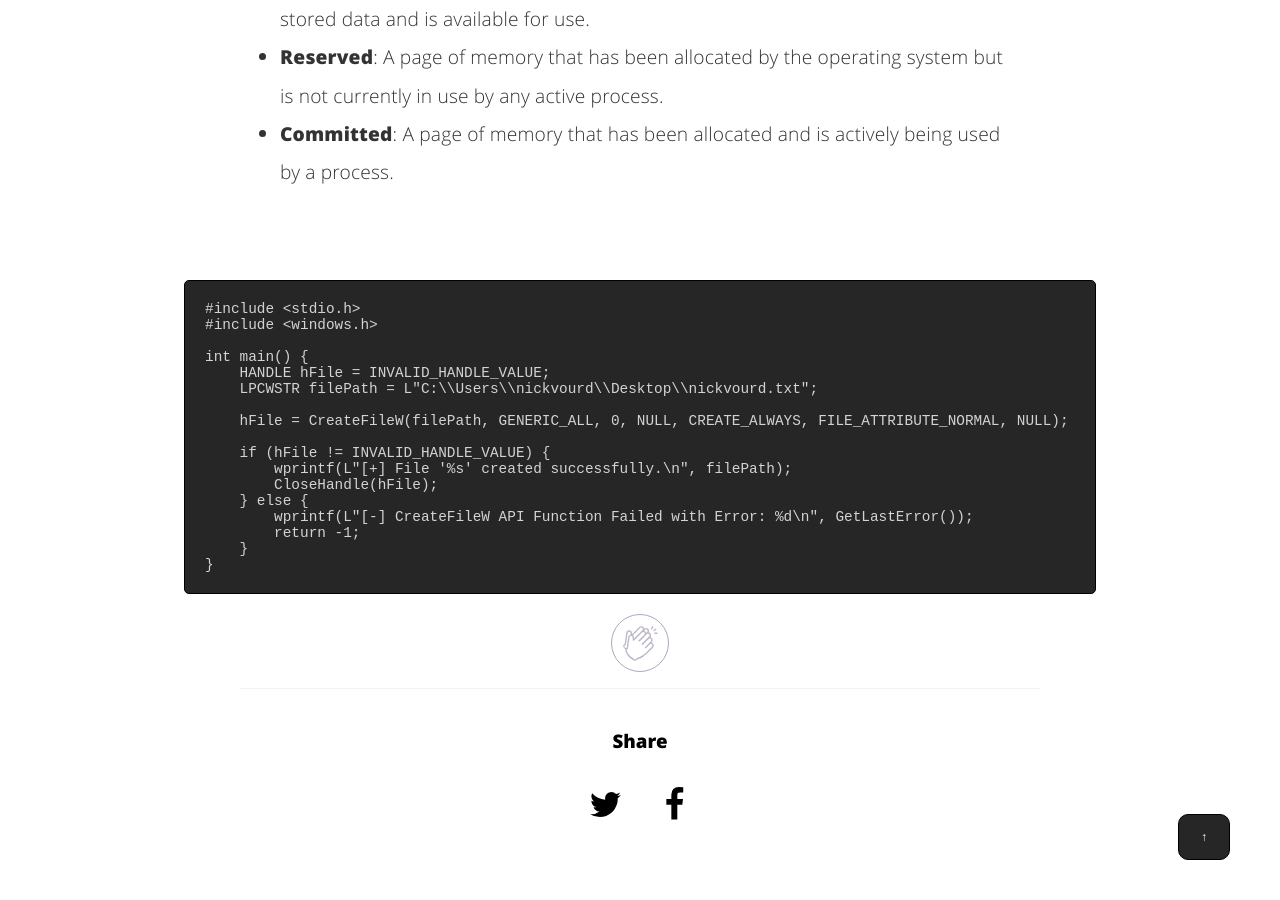
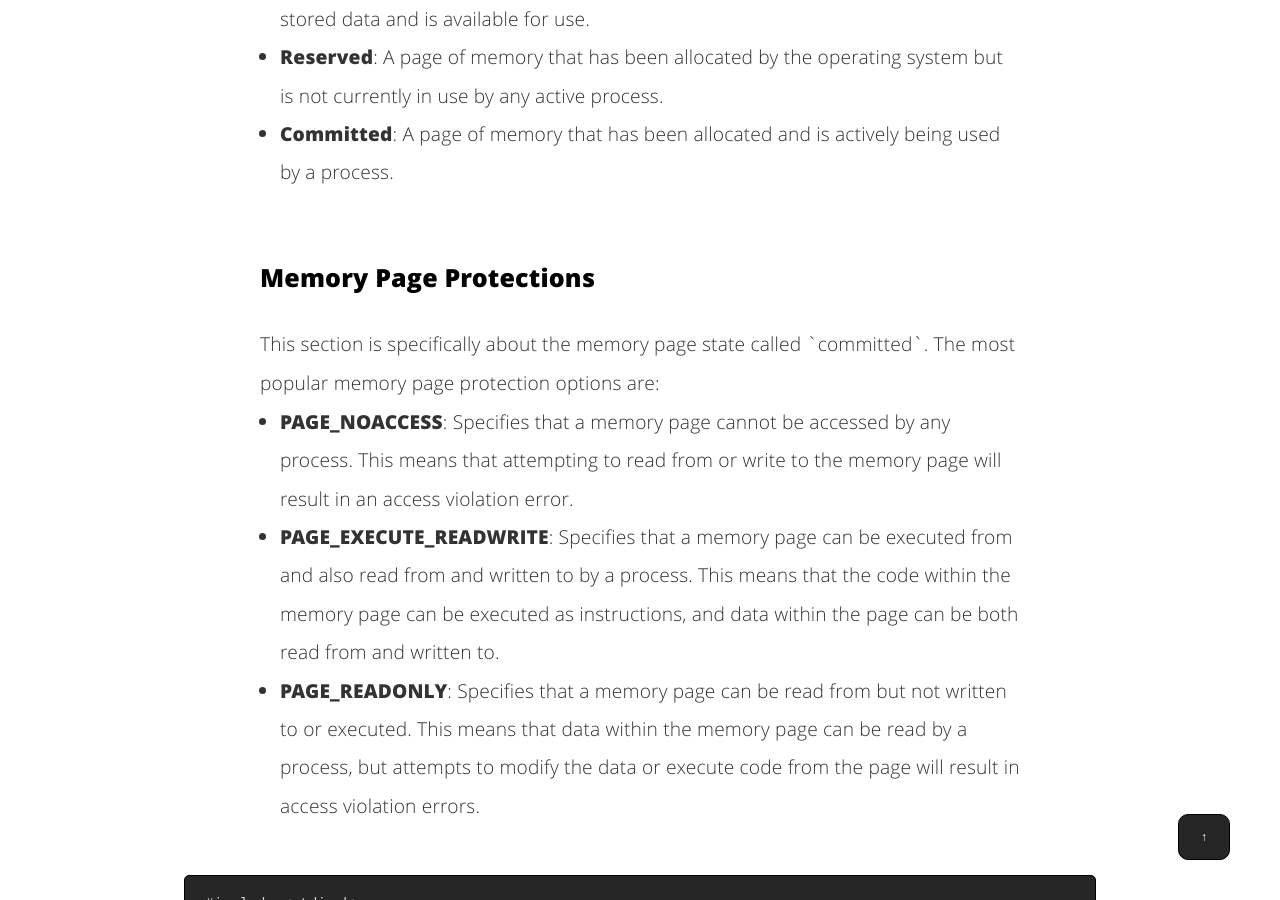
Before and after one commit to nickvourd/nickvourd.github.io, a Jekyll site: the page built from _posts/2024-04-17-an-introduction-to-windows-memory-management.md, in a window 1280 px wide and 900 px high, scrolled down 6483 px. Built offline with Jekyll 4.4.1, drawn with Linux system fonts in a browser that asks for light colours.

Commit message:
An Introduction to Windows Memory Management (Part 2)

````diff
--- a/_posts/2024-04-17-an-introduction-to-windows-memory-management.md
+++ b/_posts/2024-04-17-an-introduction-to-windows-memory-management.md
@@ -220,6 +220,16 @@ The following picture depicts a high-level overview of how virtual memory is map
 </ul>
 </p>
 
+<h3>Memory Page Protections</h3>
+
+<p>This section is specifically about the memory page state called `committed`. The most popular memory page protection options are:<br />
+<ul>
+    <li><b>PAGE_NOACCESS</b>: Specifies that a memory page cannot be accessed by any process. This means that attempting to read from or write to the memory page will result in an access violation error.</li>
+    <li><b>PAGE_EXECUTE_READWRITE</b>: Specifies that a memory page can be executed from and also read from and written to by a process. This means that the code within the memory page can be executed as instructions, and data within the page can be both read from and written to.</li>
+    <li><b>PAGE_READONLY</b>: Specifies that a memory page can be read from but not written to or executed. This means that data within the memory page can be read by a process, but attempts to modify the data or execute code from the page will result in access violation errors.</li>
+</ul>
+</p>
+
 ```
 #include <stdio.h>
 #include <windows.h>
````
